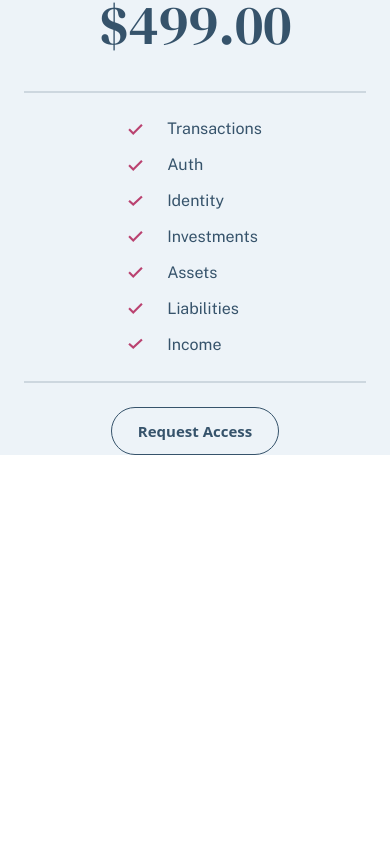
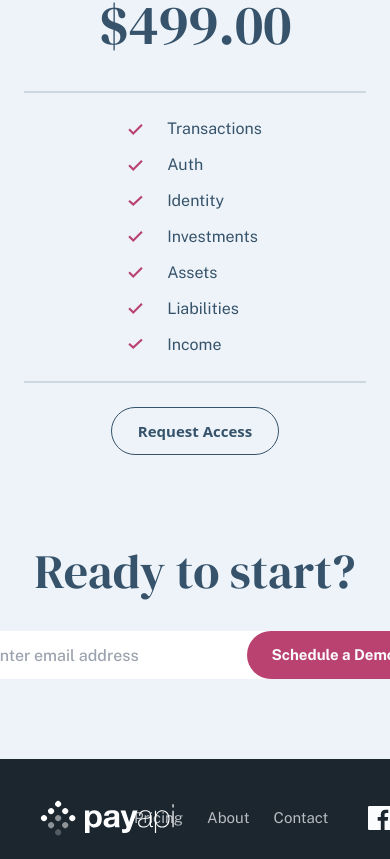
Before and after one commit to alvaro-frontend-mentor-projects/payapi-multi-page-website, a React (Create React App) app: page /#/Pricing in a window 390 px wide. Shown: the part 1557-2416 px from the top of the page. Before the commit the page ends 2012 px from the top, so only its background shows below. Built offline with nearby package versions, Linux system fonts and the light colour scheme.

Commit message:
added footer to pricing page, pricing page mobile complete

```diff
--- a/src/pages/pricing.jsx
+++ b/src/pages/pricing.jsx
@@ -1,6 +1,7 @@
 import React from 'react'
 import bgCircle from '../assets/shared/desktop/bg-pattern-circle.svg'
 import checks from '../assets/shared/desktop/icon-check.svg'
+import Footer from '../components/shared/Footer'
 
 const Pricing = () => {
 
@@ -137,7 +138,32 @@ const Pricing = () => {
         </button>
       </div>
 
+      {/* Call to action */}
+      <div className='flex flex-col items-center gap-6 mt-[80px] mb-[80px]'>
+                <h1 className='text-[32px] md:text-[48px] font-SerifDisplay text-fmSanJuanBlue'>
+                    Ready to start?
+                </h1>
+                <div className="flex flex-col md:flex-row items-center item gap-[15px] ">
+					{/* Email */}
+					<input
+						className="rounded-[50px] pl-5 pr-20 sm:mr-0 md:mr-[-35px] w-[327px] h-[48px] text-fmSanJuanBlue font-PublicSans font-[500] focus:outline-none z-10"
+						type="text"
+						placeholder="Enter email address"
+					/>
+					{/* Button */}
+					<button className=" bg-fmDarkPink hover:bg-fmCharmPink text-[15px] font-PublicSans font-[700] text-fmWaterWhite sm:w-[327px] md:w-[173px] h-[48px] md:ml-[-30px] rounded-[50px] z-10">
+						Schedule a Demo
+					</button>
+				</div>
+      </div>
+
+      {/* Footer */}
+      <Footer/>
+
+
     </div>
+
+
 
 
   )
```
